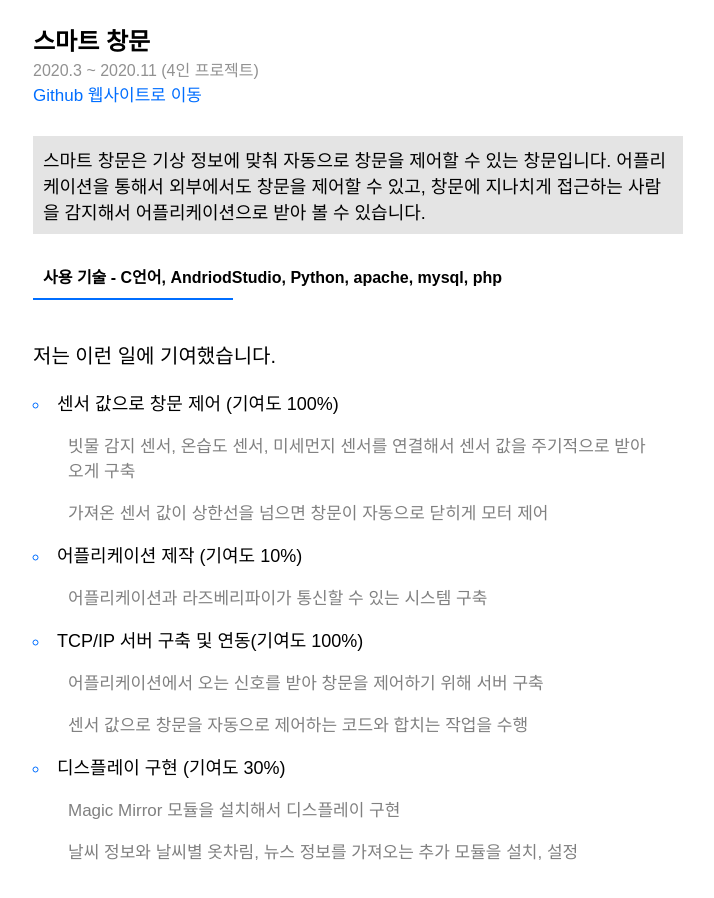
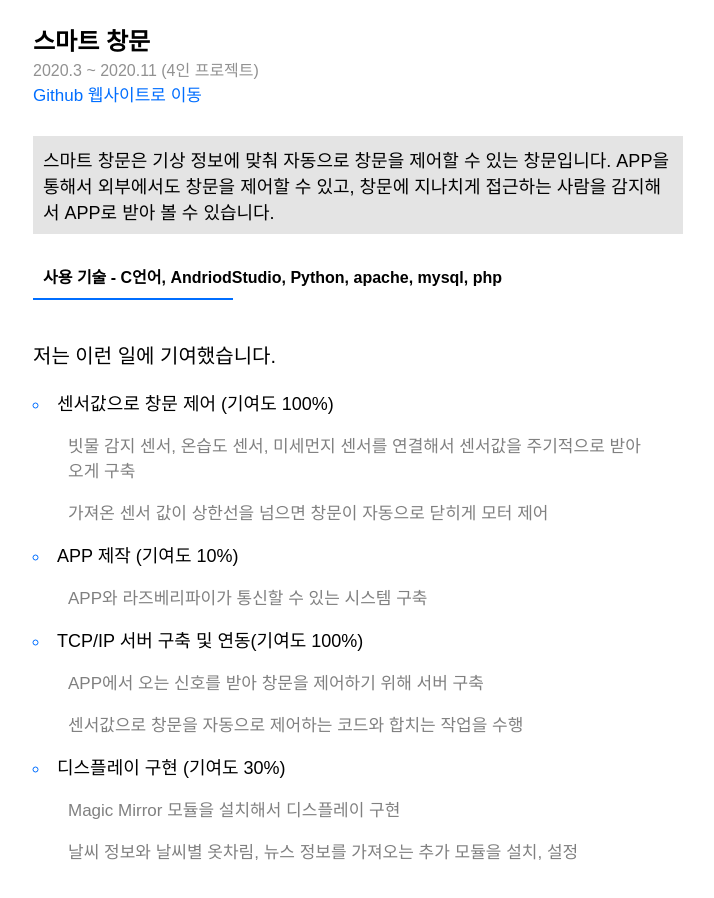
Before and after one commit to chltpgus/portfolio, a React (Create React App) app: page /#/Smartwindow in a window 1280 px wide. Shown: the part 1080-1978 px from the top of the page, without its empty margins (282-996 px from the left). Built offline with nearby package versions, Linux system fonts and the light colour scheme; a web font is replaced by a local one.

Commit message:
Typo correction

```diff
--- a/src/components/Dietapp.js
+++ b/src/components/Dietapp.js
@@ -11,7 +11,7 @@ function Dietapp() {
                 <a className="description_a" href="https://github.com/chltpgus/Diet-management-application">Github 웹사이트로 이동</a>
             </div>
             <div className="description_text">
-                <p className="description_text_p">다이어트 APP는 다이어터에게 도움을 주는 어플리케이션입니다. 냉장고에 있는 재료를 APP에 체크해서 다이어트 음식, 레시피를 추천받을 수 있습니다. </p>
+                <p className="description_text_p">다이어트 APP는 다이어트 서포트 APP입니다. 냉장고에 있는 재료를 APP에 체크해서 다이어트 음식, 레시피를 추천받을 수 있고 칼로리를 설정해서 칼로리별 운동량을 보여줍니다.</p>
             </div>
             <div className="description_skils">
                 <h4 className="description_sktil_p">사용 기술 - AndriodStudio, Xml, PHP, 카페24 Database</h4>
--- a/src/components/Maple.js
+++ b/src/components/Maple.js
@@ -11,7 +11,7 @@ function Maple() {
                 <a className="description_a" href="https://mapleaing.netlify.app">테스트 웹사이트로 이동</a>
             </div>
             <div className="description_text">
-                <p className="description_text_p">메이플 호감도 사이트는 메이플에서 호불호가 갈리는 캐릭터 얼굴의 호감도를 확인 할 수 있는 테스트 사이트 입니다.</p>
+                <p className="description_text_p">메이플 호감도 사이트는 메이플에서 호불호가 갈리는 캐릭터 얼굴의 호감도를 확인할 수 있는 테스트 사이트입니다.</p>
             </div>
             <div className="description_skils">
                 <h4 className="description_sktil_p">사용 기술 - HTML, CSS, Javascript, Node.js, Mysql</h4>
@@ -20,9 +20,9 @@ function Maple() {
             </div>
             <div className="description_contribution">
                 <p className="description_contribution_p">저는 이런 일에 기여했습니다.</p>
-                <li className="description_contribution_li">테스트를 완료한 인원 수 저장 (기여도 100%)</li>
+                <li className="description_contribution_li">테스트를 완료한 인원수 저장 (기여도 100%)</li>
                 <p className="description_contribution_p2">사이트를 접속하면 get 요청으로 현재까지 완료한 인원수를 가져와서 저장</p>
-                <p className="description_contribution_p2">테스트를 마치고 결과 확인 버튼을 누르면 get요청으로 받은 값에 1을 더해 post 전송으로 값 저장</p>
+                <p className="description_contribution_p2">테스트를 마치고 결과 확인 버튼을 누르면 get 요청으로 받은 값에 1을 더해 post 전송으로 값 저장</p>
 
                 <li className="description_contribution_li">웹 서버 구축 (기여도 100%)</li>
                 <p className="description_contribution_p2">Node.js Express로 웹서버를 구축</p>
--- a/src/components/Noticeboard.js
+++ b/src/components/Noticeboard.js
@@ -21,8 +21,8 @@ function Noticeboard() {
             <div className="description_contribution">
                 <p className="description_contribution_p">저는 이런 일에 기여했습니다.</p>
                 <li className="description_contribution_li">회원가입 및 로그인 시스템 구축 (기여도 100%)</li>
-                <p className="description_contribution_p2">fetch를 사용해서 get요청, post 전송을 수행해 로그인, 회원가입이 가능하게 구축</p>
-                <p className="description_contribution_p2">가입 정보를 넣고 회원가입 버튼을 누르면 중복없이 가입할 수 있는 시스템 구축</p>
+                <p className="description_contribution_p2">fetch를 사용해서 get 요청, post 전송을 수행해 로그인, 회원가입이 가능하게 구축</p>
+                <p className="description_contribution_p2">가입 정보를 넣고 회원가입 버튼을 누르면 중복 없이 가입할 수 있는 시스템 구축</p>
                 <p className="description_contribution_p2">sessionStorage를 사용해서 로그인이 유지 될 수 있도록 구축</p>
 
                 <li className="description_contribution_li">글 작성, 글 수정, 글 삭제 기능 구축 (기여도 100%)</li>
--- a/src/components/Smartwindow.js
+++ b/src/components/Smartwindow.js
@@ -11,7 +11,7 @@ function Smartwindow() {
                 <a className="description_a" href="https://github.com/chltpgus/SmartWindow">Github 웹사이트로 이동</a>
             </div>
             <div className="description_text">
-                <p className="description_text_p">스마트 창문은 기상 정보에 맞춰 자동으로 창문을 제어할 수 있는 창문입니다. 어플리케이션을 통해서 외부에서도 창문을 제어할 수 있고, 창문에 지나치게 접근하는 사람을 감지해서 어플리케이션으로 받아 볼 수 있습니다. </p>
+                <p className="description_text_p">스마트 창문은 기상 정보에 맞춰 자동으로 창문을 제어할 수 있는 창문입니다. APP을 통해서 외부에서도 창문을 제어할 수 있고, 창문에 지나치게 접근하는 사람을 감지해서 APP로 받아 볼 수 있습니다. </p>
             </div>
             <div className="description_skils">
                 <h4 className="description_sktil_p">사용 기술 - C언어, AndriodStudio, Python, apache, mysql, php</h4>
@@ -21,16 +21,16 @@ function Smartwindow() {
             <div className="description_contribution">
                 <p className="description_contribution_p">저는 이런 일에 기여했습니다.</p>
 
-                <li className="description_contribution_li">센서 값으로 창문 제어 (기여도 100%)</li>
-                <p className="description_contribution_p2">빗물 감지 센서, 온습도 센서, 미세먼지 센서를 연결해서 센서 값을 주기적으로 받아오게 구축</p>
+                <li className="description_contribution_li">센서값으로 창문 제어 (기여도 100%)</li>
+                <p className="description_contribution_p2">빗물 감지 센서, 온습도 센서, 미세먼지 센서를 연결해서 센서값을 주기적으로 받아오게 구축</p>
                 <p className="description_contribution_p2">가져온 센서 값이 상한선을 넘으면 창문이 자동으로 닫히게 모터 제어</p>
 
-                <li className="description_contribution_li">어플리케이션 제작 (기여도 10%)</li>
-                <p className="description_contribution_p2">어플리케이션과 라즈베리파이가 통신할 수 있는 시스템 구축</p>
+                <li className="description_contribution_li">APP 제작 (기여도 10%)</li>
+                <p className="description_contribution_p2">APP와 라즈베리파이가 통신할 수 있는 시스템 구축</p>
 
                 <li className="description_contribution_li">TCP/IP 서버 구축 및 연동(기여도 100%)</li>
-                <p className="description_contribution_p2">어플리케이션에서 오는 신호를 받아 창문을 제어하기 위해 서버 구축</p>
-                <p className="description_contribution_p2">센서 값으로 창문을 자동으로 제어하는 코드와 합치는 작업을 수행</p>
+                <p className="description_contribution_p2">APP에서 오는 신호를 받아 창문을 제어하기 위해 서버 구축</p>
+                <p className="description_contribution_p2">센서값으로 창문을 자동으로 제어하는 코드와 합치는 작업을 수행</p>
 
                 <li className="description_contribution_li">디스플레이 구현 (기여도 30%)</li>
                 <p className="description_contribution_p2">Magic Mirror 모듈을 설치해서 디스플레이 구현</p>
```
